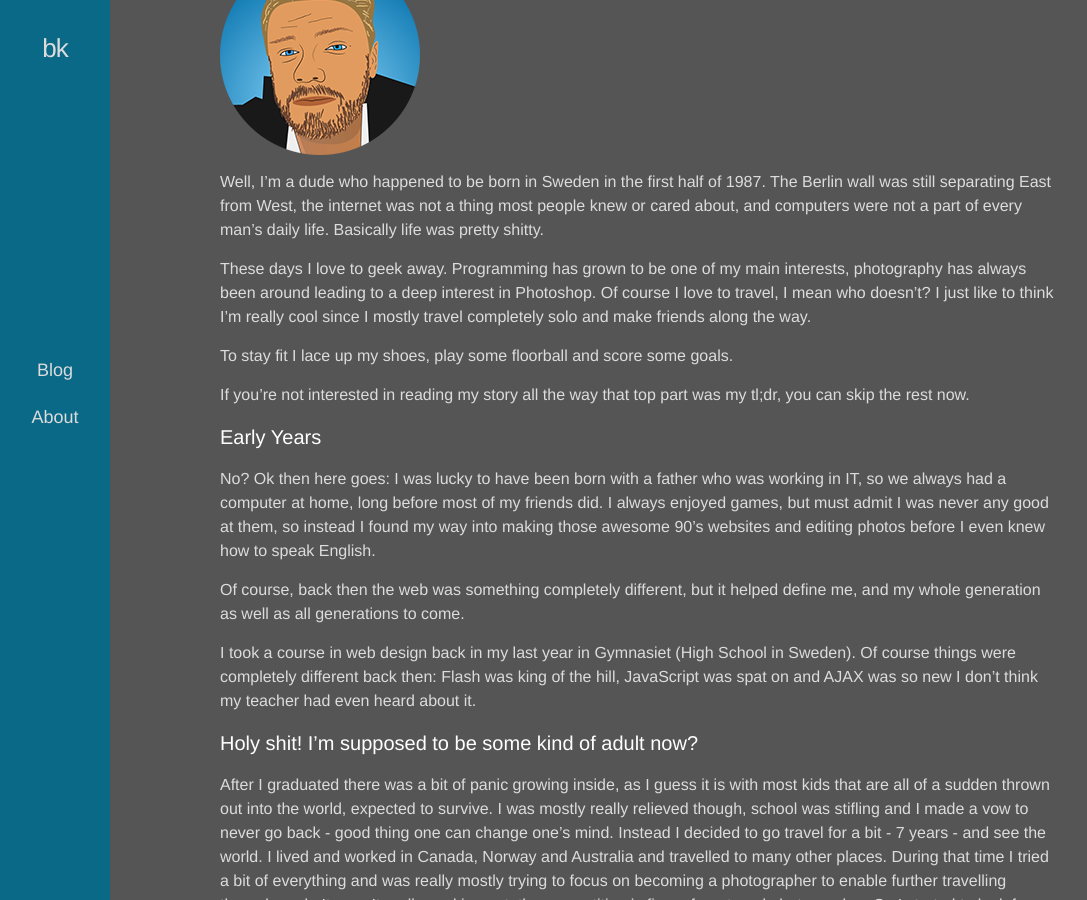
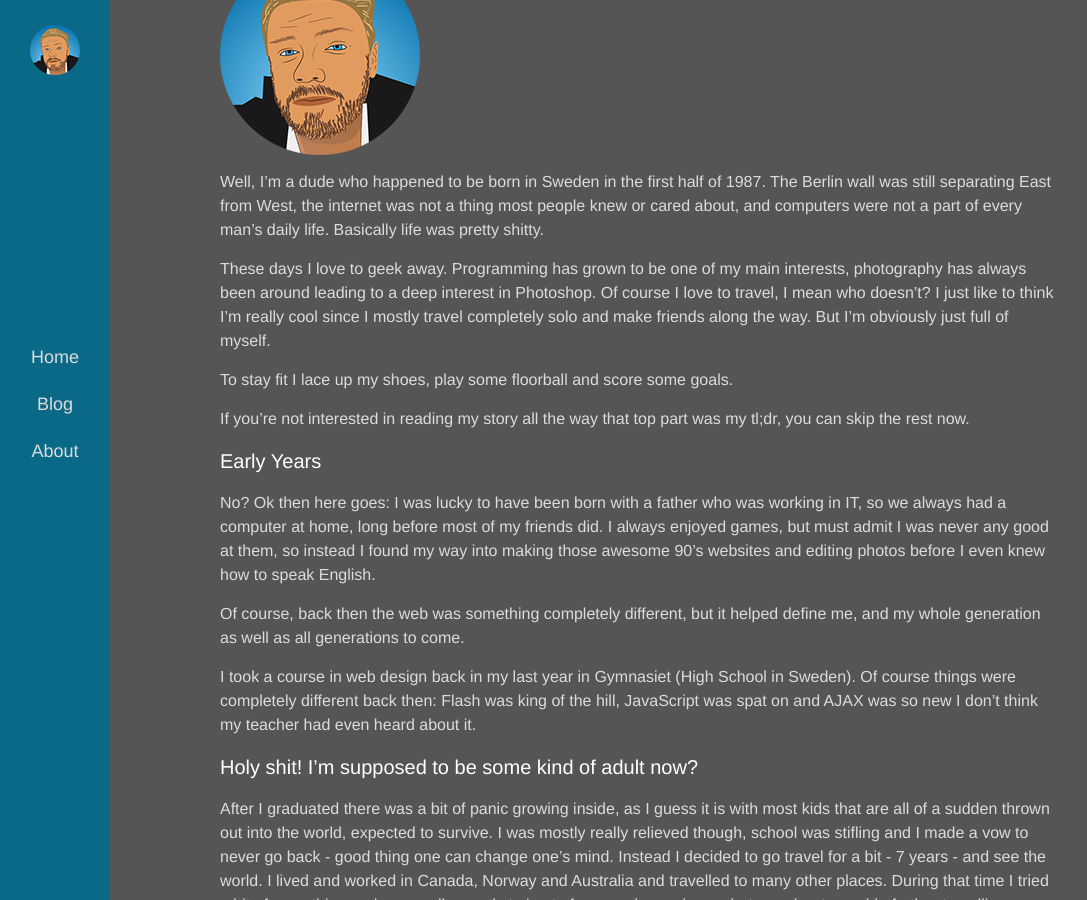
Before and after one commit to beppek/beppek.github.io, a Jekyll site: the page built from 02-about.md, in a window 1280 px wide and 900 px high, scrolled down 377 px. Shown: the whole window, without its empty margins (0-1087 px from the left). Built offline with Jekyll 4.4.1, drawn with Linux system fonts in a browser that asks for light colours.

Commit message:
Adds home button in nav

```diff
--- a/02-about.md
+++ b/02-about.md
@@ -22,7 +22,9 @@ and computers were not a part of every man's daily life.
 Basically life was pretty shitty.
 
 These days I love to geek away. Programming has grown to be one of my main interests, photography has always been around leading to a deep interest in Photoshop.
-Of course I love to travel, I mean who doesn't? I just like to think I'm really cool since I mostly travel completely solo and make friends along the way.
+Of course I love to travel, I mean who doesn't?
+I just like to think I'm really cool since I mostly travel completely solo and make friends along the way.
+But I'm obviously just full of myself.
 
 To stay fit I lace up my shoes, play some floorball and score some goals.
 
--- a/_includes/header.html
+++ b/_includes/header.html
@@ -2,7 +2,7 @@
 
   <div class="wrapper">
 
-    <a class="site-title" href="{{ site.baseurl }}/">{{ site.title }}</a>
+    <a class="site-title" href="{{ site.baseurl }}/"><img src="/img/logo.png" alt="logo"</a>
 
     <nav class="site-nav">
       <a href="#" class="menu-icon">
@@ -14,6 +14,7 @@
       </a>
 
       <div class="trigger">
+          <a class="page-link" href="/index.html">Home</a>
         {% assign sorted_pages = site.pages | sort:"name" %}
         {% for page in sorted_pages %}
           {% unless page.exclude %}
```
Also changed, not shown: img/logo.png (added).
